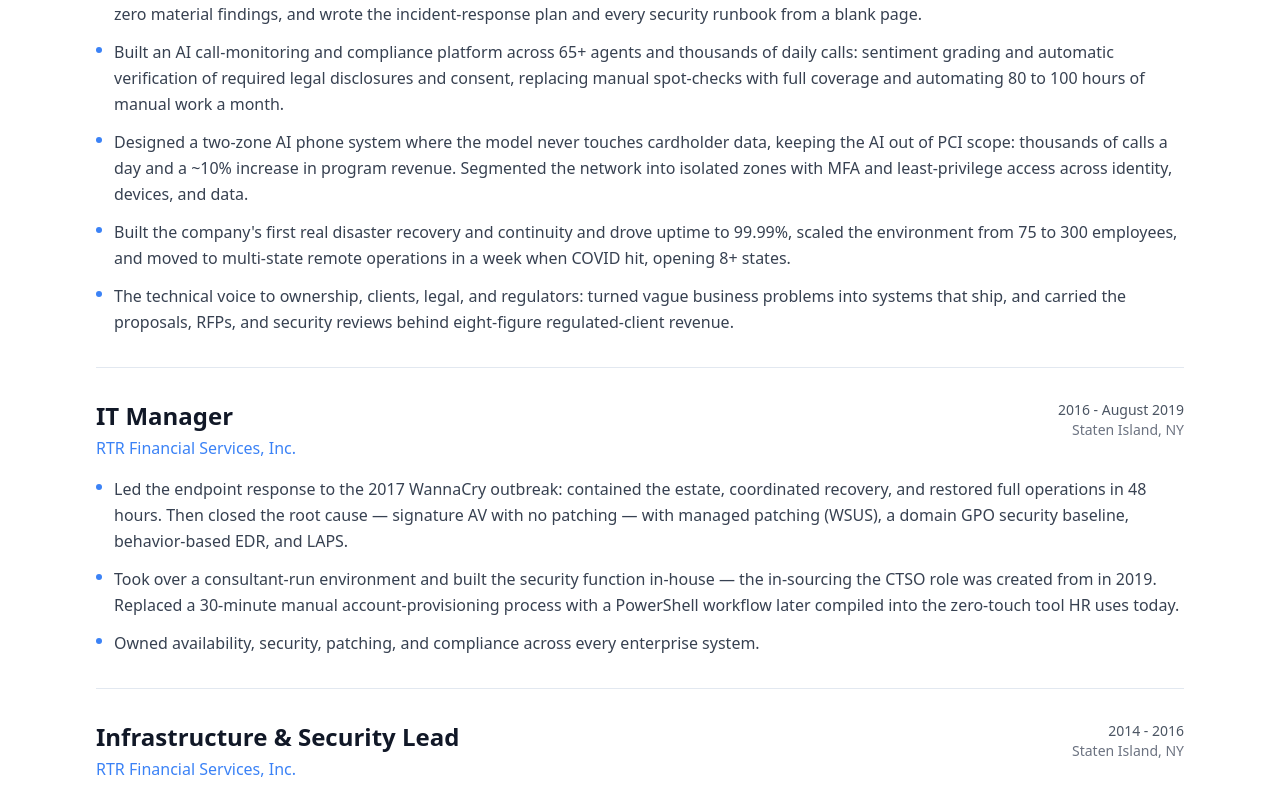
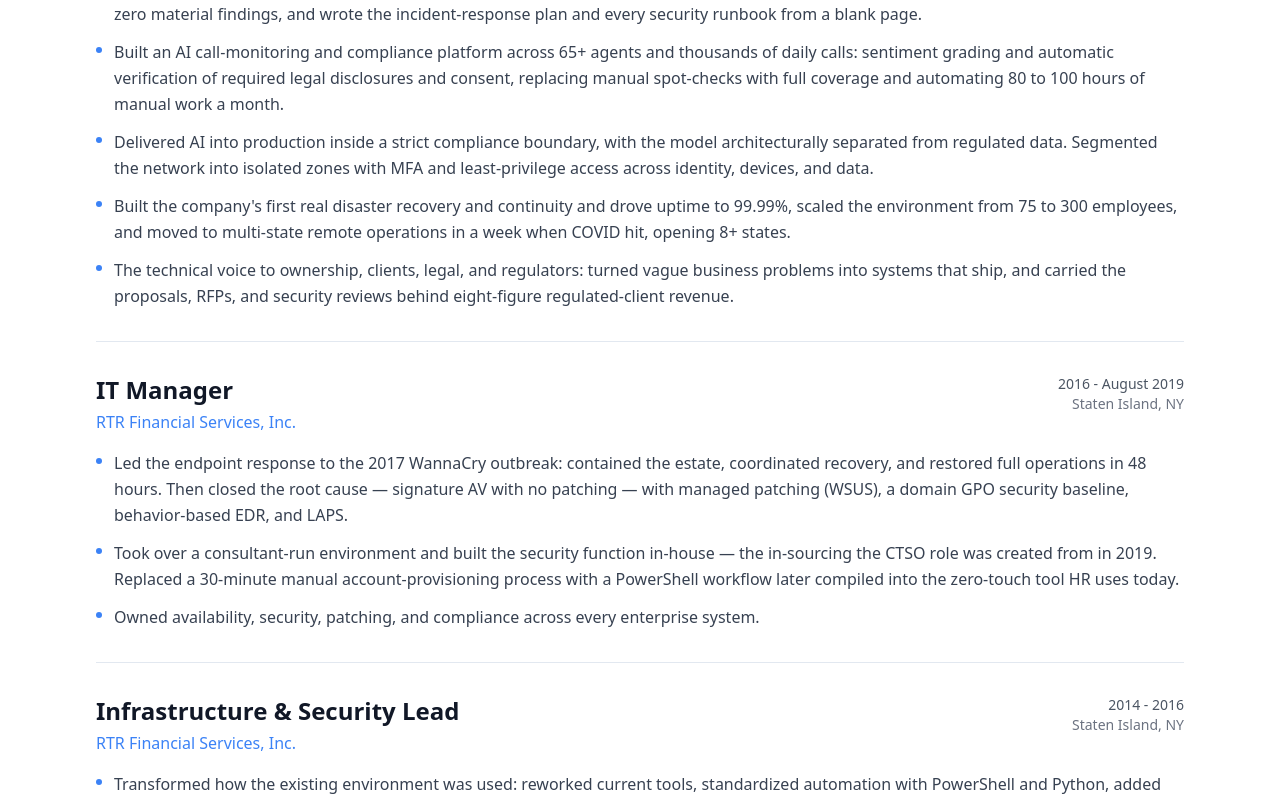
Before and after one commit to johntrottadev/jtrotta.dev, a Next.js app: page / in a window 1280 px wide. Shown: the part 1063-1860 px from the top of the page. Built offline with nearby package versions, Linux system fonts and the light colour scheme.

Commit message:
site: generalize the AI voice system (proprietary — specifics reserved for résumé/direct)

```diff
--- a/src/data/resume.ts
+++ b/src/data/resume.ts
@@ -97,7 +97,7 @@
         "Detected, investigated, and contained a third-party compromise that reached the environment through a vendor: scoped the blast radius and confirmed it went no further, remediated it, and closed the gap with tighter controls and vendor oversight.",
         "Stood up PCI-DSS and SOC 2 Type II with HIPAA controls from nothing, first-time certification on each, mapped to NIST CSF, 10+ audits with zero material findings, and wrote the incident-response plan and every security runbook from a blank page.",
         "Built an AI call-monitoring and compliance platform across 65+ agents and thousands of daily calls: sentiment grading and automatic verification of required legal disclosures and consent, replacing manual spot-checks with full coverage and automating 80 to 100 hours of manual work a month.",
-        "Designed a two-zone AI phone system where the model never touches cardholder data, keeping the AI out of PCI scope: thousands of calls a day and a ~10% increase in program revenue. Segmented the network into isolated zones with MFA and least-privilege access across identity, devices, and data.",
+        "Delivered AI into production inside a strict compliance boundary, with the model architecturally separated from regulated data. Segmented the network into isolated zones with MFA and least-privilege access across identity, devices, and data.",
         "Built the company's first real disaster recovery and continuity and drove uptime to 99.99%, scaled the environment from 75 to 300 employees, and moved to multi-state remote operations in a week when COVID hit, opening 8+ states.",
         "The technical voice to ownership, clients, legal, and regulators: turned vague business problems into systems that ship, and carried the proposals, RFPs, and security reviews behind eight-figure regulated-client revenue.",
       ],
@@ -255,9 +255,9 @@
 
   projects: [
     {
-      name: "AI Phone System (IVR)",
+      name: "AI Voice System",
       description:
-        "An AI-driven phone system that turned a manual, rules-based call workflow into a self-service revenue channel. Handles thousands of calls a day with routing, self-service, and follow-up. Contributes an estimated 10% of company revenue.",
+        "A production AI voice system built for a regulated environment, with the model kept architecturally separate from sensitive data. Designed and delivered end to end. Specifics reserved for direct conversation.",
       technologies: "Cloud Telephony, SIP, Python, LLM APIs, Speech-to-Text",
     },
     {
```
